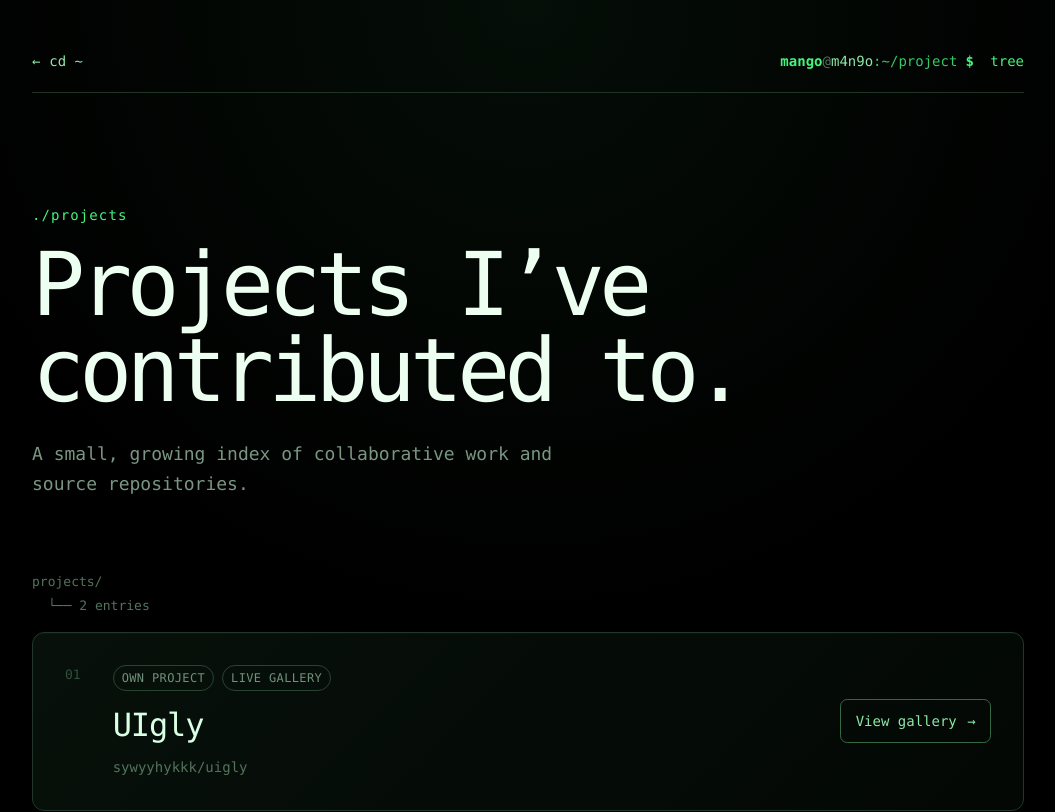
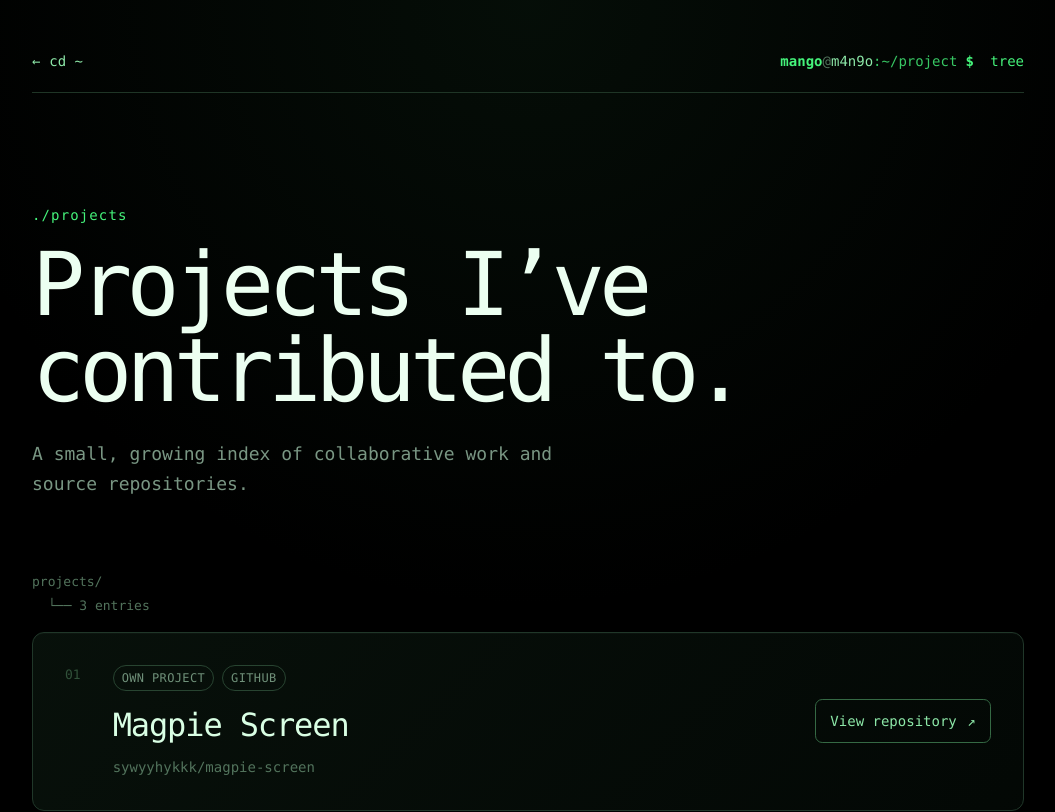
Before and after one commit to sywyyhykkk/m4n9o, a Nuxt app: page /project in a window 1280 px wide. Shown: the top 812 px of the page, without its empty margins (112-1167 px from the left). Built offline with nearby package versions, Linux system fonts and the light colour scheme.

Commit message:
feat: list Magpie Screen on projects page

```diff
--- a/app/data/projects.ts
+++ b/app/data/projects.ts
@@ -6,6 +6,12 @@ export interface Project {
 }
 
 export const projects: Project[] = [
+  {
+    name: 'Magpie Screen',
+    repository: 'sywyyhykkk/magpie-screen',
+    role: 'Own project',
+    url: 'https://github.com/sywyyhykkk/magpie-screen',
+  },
   {
     name: 'UIgly',
     repository: 'sywyyhykkk/uigly',
```
